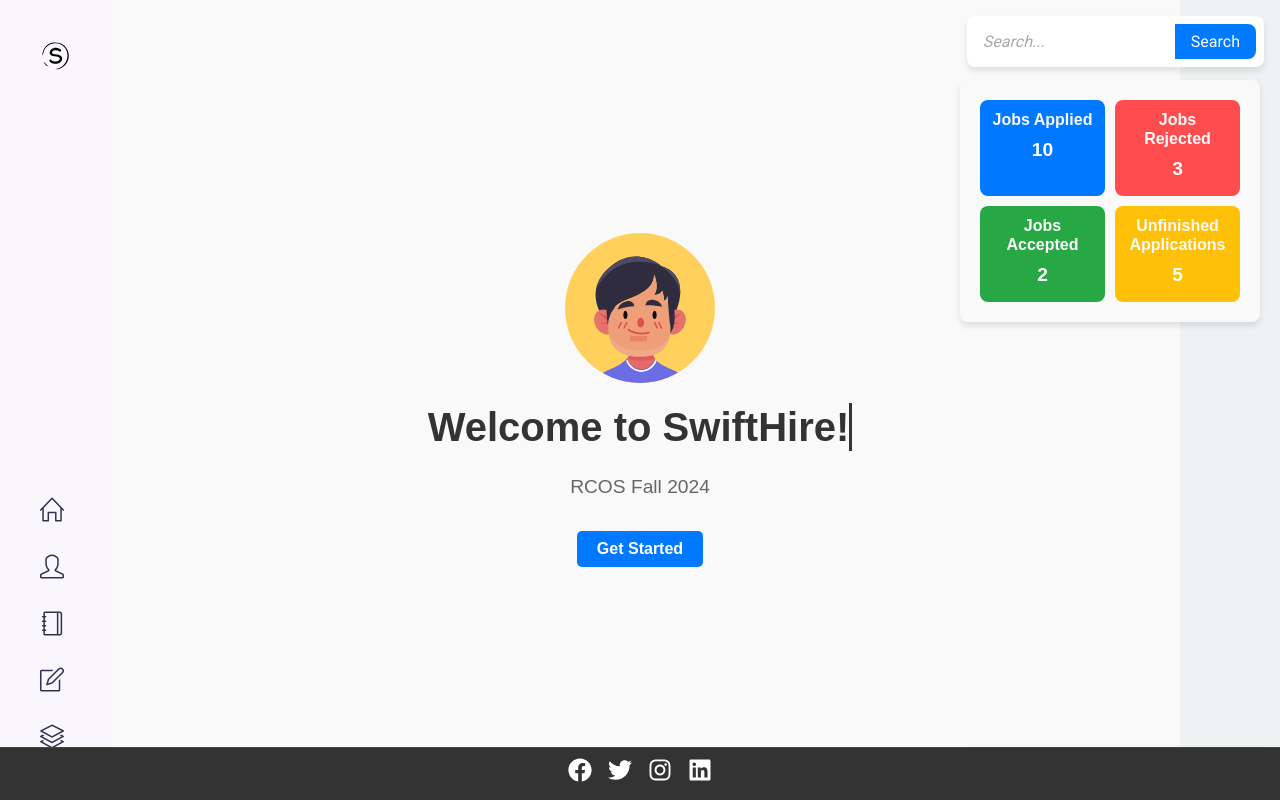
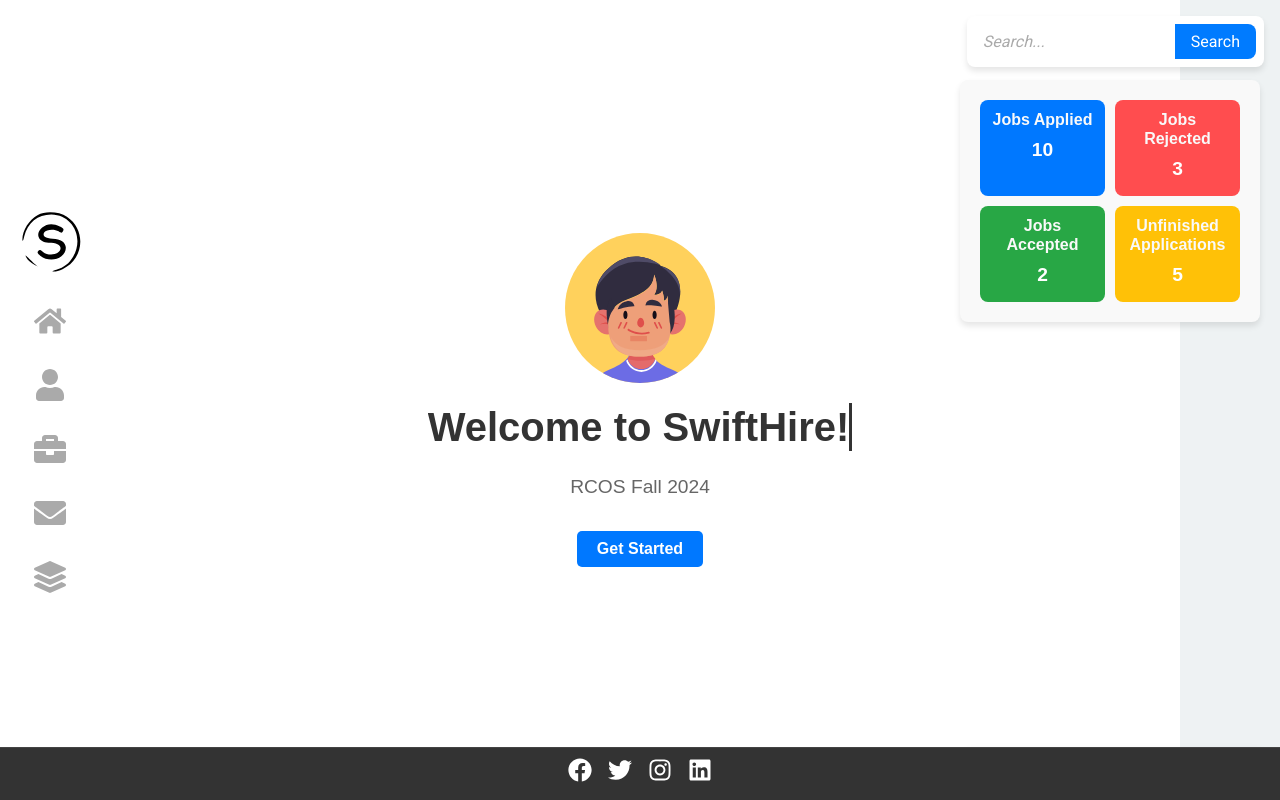
Before and after one commit to dhanush427/SwiftHire, a React (Create React App) app in the folder my-app/: page / in a window 1280 px wide. Shown: the top 800 px of the page. Built offline with nearby package versions, Linux system fonts and the light colour scheme.

Commit message:
updated ui for the sidebar to have animations and center

```diff
--- a/my-app/src/components/home/home.css
+++ b/my-app/src/components/home/home.css
@@ -4,7 +4,7 @@
     justify-content: center;
     align-items: center;
     min-height: 100vh;
-    background-color: #f9f9f9;
+    background-color: white;
   }
 
   .intro {
--- a/my-app/src/components/sidebar/Sidebar.jsx
+++ b/my-app/src/components/sidebar/Sidebar.jsx
@@ -1,49 +1,48 @@
 import React from "react";
 import "./sidebar.css";
 import Logo from "../../assets/logo.svg";
+import { FaHome, FaUser, FaBriefcase, FaEnvelope, FaLayerGroup } from "react-icons/fa";
 
 const Sidebar = () => {
     return (
         <aside className="aside">
+            <div className="logo-container">
                 <a href="#home" className="nav__logo">
-                <img src={Logo} alt="" />
+                    <img src={Logo} alt="Logo" />
                 </a>
+            </div>
 
             <nav className="nav">
-                <div className="nav__menu">
                 <ul className="nav__list">
                     <li className="nav__item">
                         <a href="#home" className="nav__link">
-                                <i className="icon-home"></i>
+                            <FaHome className="nav__icon" />
                         </a>
                     </li>
                     <li className="nav__item">
                         <a href="#about" className="nav__link">
-                                <i className="icon-user"></i>
+                            <FaUser className="nav__icon" />
                         </a>
                     </li>
                     <li className="nav__item">
                         <a href="#services" className="nav__link">
-                                <i className="icon-notebook"></i>
+                            <FaBriefcase className="nav__icon" />
                         </a>
                     </li>
                     <li className="nav__item">
                         <a href="#contact" className="nav__link">
-                                <i className="icon-note"></i>
+                            <FaEnvelope className="nav__icon" />
                         </a>
                     </li>
                     <li className="nav__item">
                         <a href="#account" className="nav__link">
-                                <i className="icon-layers"></i>
+                            <FaLayerGroup className="nav__icon" />
                         </a>
                     </li>
                 </ul>
-                </div>
             </nav>
+        </aside>
+    );
+};
 
-
-        </aside>
-    )
-}
-
-export default Sidebar
+export default Sidebar;
--- a/my-app/src/components/sidebar/sidebar.css
+++ b/my-app/src/components/sidebar/sidebar.css
@@ -1,38 +1,79 @@
+/* Sidebar Styling */
 .aside {
     position: fixed;
     left: 0;
     top: 0;
-    background: var(--body-color);
-    border-right: 1px solid rgba(0, 0, 0, 0,5);
-    padding: 2.5rem;
-    width: 110px;
+    background: white;
+    padding: 2rem 1rem;
+    width: 100px;
     min-height: 100vh;
     display: flex;
     flex-direction: column;
-    justify-content: space-between;
+    justify-content: center;
+    align-items: center;
     z-index: 10;
+    transition: background 0.3s ease;
 }
 
+.aside:hover {
+    background: white;
+
+}
+
+/* Logo Container */
+.logo-container {
+    margin-bottom: 2rem;
+}
+
+/* Navigation List */
 .nav__list {
     display: flex;
     flex-direction: column;
-    row-gap: 1rem;
+    align-items: center;
+    row-gap: 2rem;
 }
 
+/* Navigation Links */
 .nav__link {
-    font-size: 1.5rem;
-    color: var(--title-color);
-    font-weight: var();
-    transition: .3s;
-}
-
-.copyright {
-    color: hsl(245, 15%, 65%);
-    font-size: var(--small-font-size);
-    transform: rotate(-180deg);
-    writing-mode: vertical-rl;
+    font-size: 1.8rem;
+    color: #aaa;
+    transition: color 0.3s ease, transform 0.3s ease;
+    display: flex;
+    justify-content: center;
+    align-items: center;
 }
 
 .nav__link:hover {
-    color:hsl(120, 100%, 68%);
+    color: #0fdb76;
+    transform: scale(1.2);
 }
+
+/* Navigation Icons */
+.nav__icon {
+    font-size: 2rem;
+}
+
+/* Hover Effect on Sidebar */
+.aside:hover .nav__link {
+    opacity: 1;
+}
+
+/* Smooth Transition for All */
+* {
+    transition: all 0.3s ease;
+}
+
+/* Responsive Adjustments */
+@media (max-width: 768px) {
+    .aside {
+        width: 80px;
+    }
+
+    .nav__icon {
+        font-size: 1.6rem;
+    }
+
+    .logo-container img {
+        width: 50px;
+    }
+}
```
Lines whose indentation alone changed are shown as unchanged.
